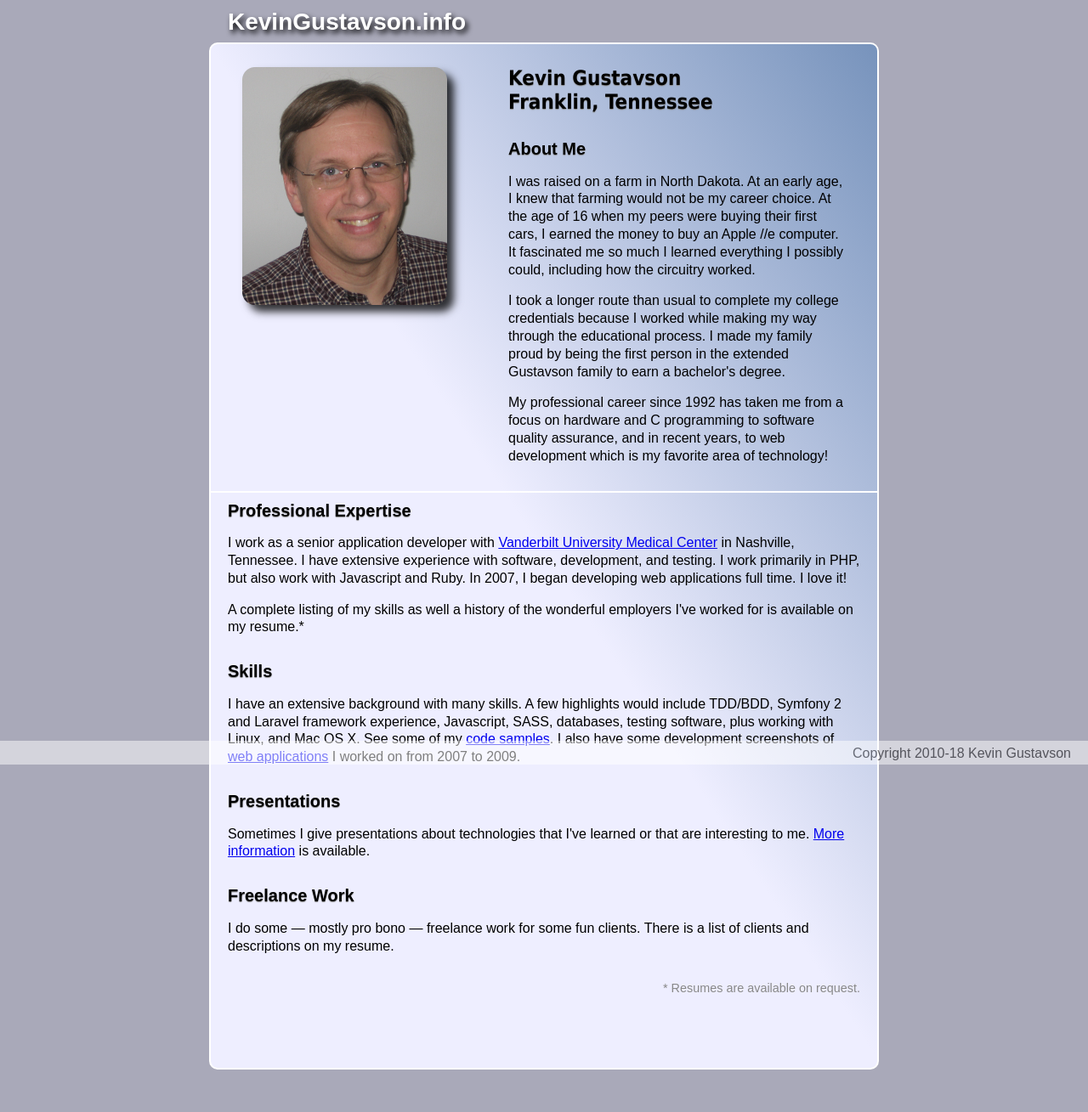
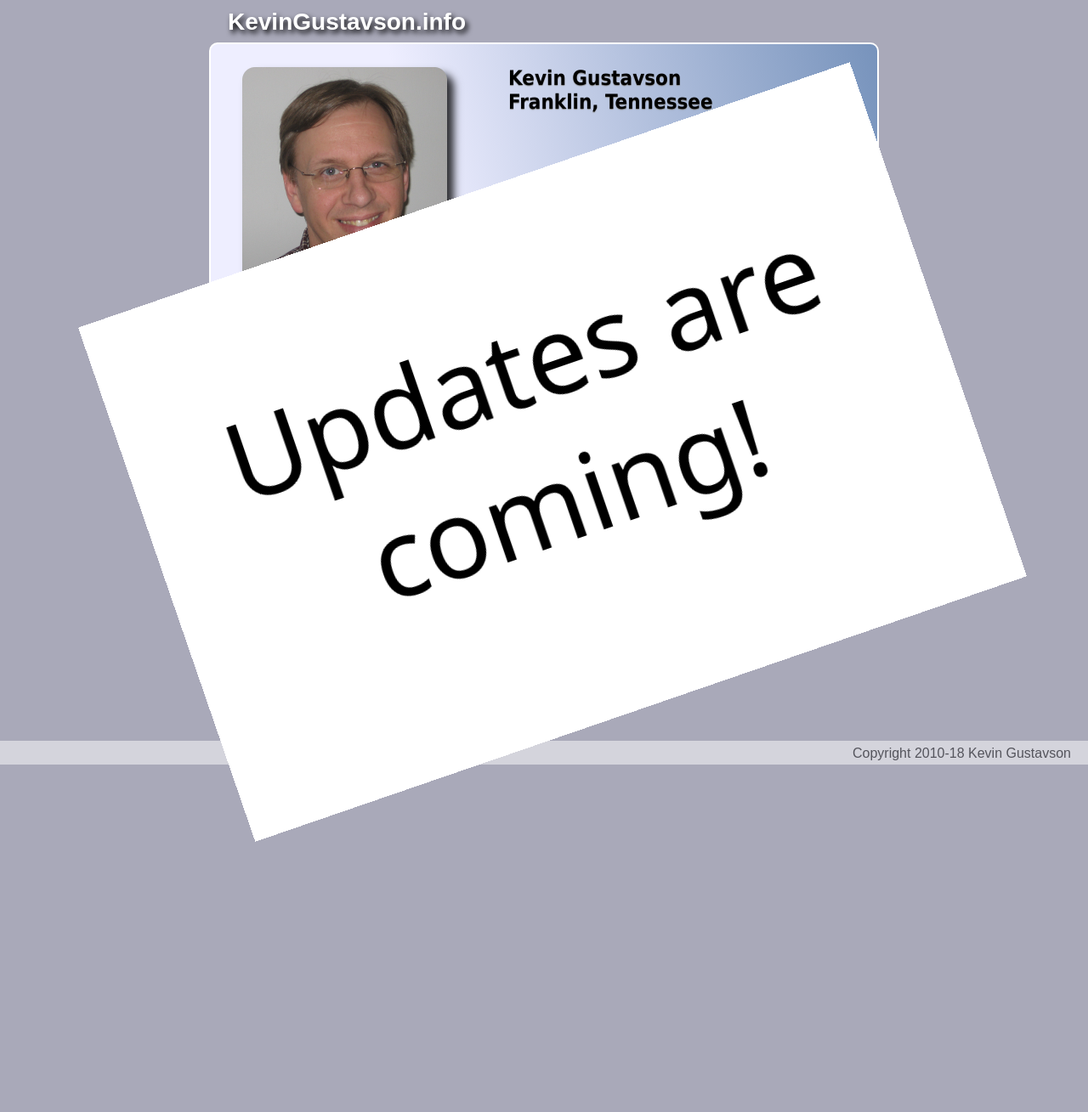
Before and after one commit to kgust/kgust.github.io, a Jekyll site: the page built from index.html, in a window 1280 px wide. Shown: the whole page at 85% size. Built offline with Jekyll 4.4.1, drawn with Linux system fonts in a browser that asks for light colours; after the commit the page ends 991 px from its top, so only the background shows below that.

Commit message:
Take down site; add coming soon...

```diff
--- a/_sass/master.sass
+++ b/_sass/master.sass
@@ -310,3 +310,17 @@ hr
       font-size: smaller
       + p
         font-size: smaller
+
+#overlay
+  background: white
+  top: 10em
+  left: -10%
+  height: 40em
+  width: 60em
+  transform: rotate(-19deg)
+  position: absolute
+  z-index: 12
+  p
+    font-family: sans
+    font-size: 8em
+    text-align: center
--- a/index.html
+++ b/index.html
@@ -9,6 +9,11 @@ title: KevinGustavson.info
     Franklin, Tennessee
     </h1>
 
+    <div id="overlay">
+        <p>Updates are coming!</p>
+    </div>
+
+    <!--
     <h2>About Me</h2>
     <p>
         I was raised on a farm in North Dakota. At an early age, I knew
@@ -31,6 +36,7 @@ title: KevinGustavson.info
         recent years, to web development which is my favorite area of
         technology!
     </p>
+    -->
     <!--
     <ul>
         <li>Live in the western suburbs of Chicago.</li>
@@ -55,6 +61,7 @@ title: KevinGustavson.info
     </object>
     -->
 </div>
+<!--
 <hr />
 
 <div id="content">
@@ -83,7 +90,7 @@ title: KevinGustavson.info
     <p>
         A complete listing of my skills as well a history of the
         wonderful employers I've worked for is available on my
-        resume.*<!-- <a href="resume.html">resume</a>. -->
+        resume.*
     </p>
 
     <h2>Skills</h2>
@@ -110,6 +117,7 @@ title: KevinGustavson.info
     </p>
 
     <p class="footnote">* Resumes are available on request.</p>
+    -->
     <!--
     <a href='Gustavson%20Resume%202010%20-%20Online%20Version.pdf'>PDF</a> and <a href="resume.html">HTML</a> formats are available here.  Microsoft Word format is available on request.</p>
     -->
```
Also changed, not shown: 1 other file.
